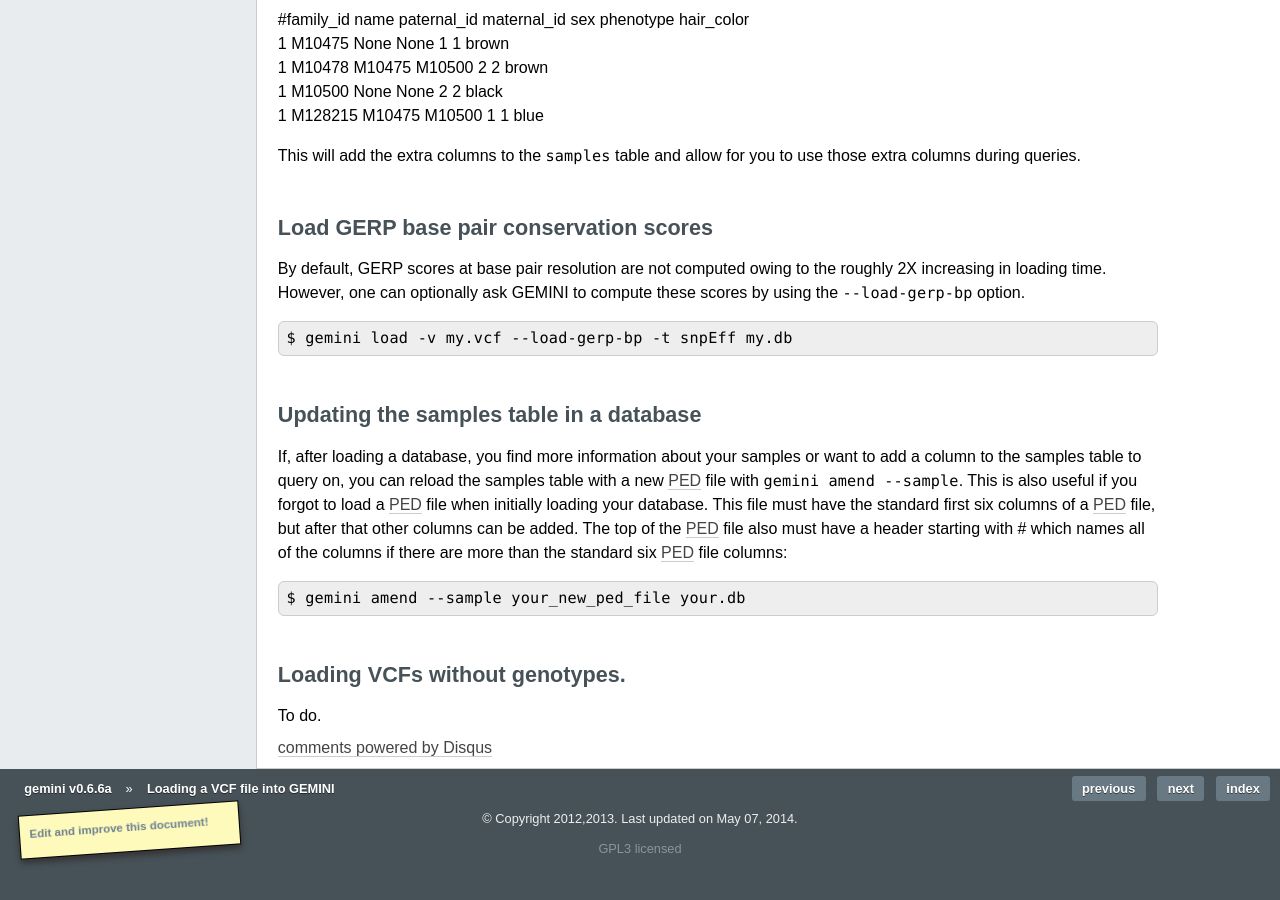
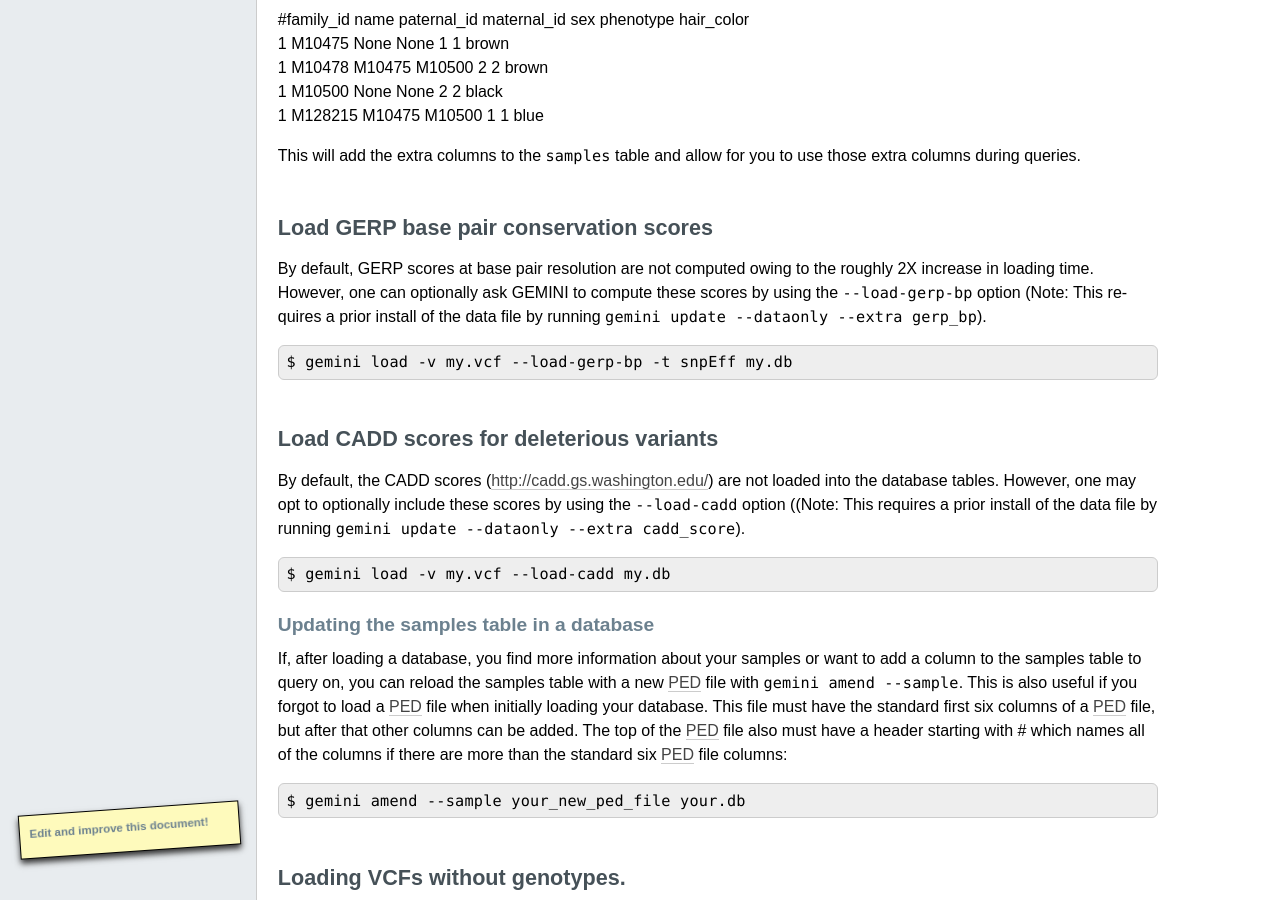
Before and after one commit to arq5x/gemini, a Sphinx documentation site: the page built from docs/content/loading.rst, in a window 1280 px wide and 900 px high, scrolled down 2331 px. Built offline with Sphinx 7.4.7, drawn with Linux system fonts in a browser that asks for light colours; formulas are drawn with MathJax 3; pages that are not in the unit, such as notebooks, are missing from menus; comment, search, counter and statistics services are not loaded; the version number is read from the project's files by our own code; some of the changed text lies outside the part shown.

Commit message:
docs for loading CADD

```diff
--- a/docs/content/loading.rst
+++ b/docs/content/loading.rst
@@ -151,14 +151,26 @@ use those extra columns during queries.
 Load GERP base pair conservation scores
 =======================================
 By default, GERP scores at base pair resolution are not computed owing to the roughly 2X
-increasing in loading time.  However, one can optionally ask GEMINI to compute these scores
-by using the ``--load-gerp-bp`` option.
+increase in loading time.  However, one can optionally ask GEMINI to compute these scores
+by using the ``--load-gerp-bp`` option (Note: This requires a prior install of the data
+file by running ``gemini update --dataonly --extra gerp_bp``).
 
 .. code-block:: bash
 
     $ gemini load -v my.vcf --load-gerp-bp -t snpEff my.db
 
 =========================================
+Load CADD scores for deleterious variants
+=========================================
+By default, the CADD scores (http://cadd.gs.washington.edu/) are not loaded into the
+database tables. However, one may opt to optionally include these scores by using the
+``--load-cadd`` option ((Note: This requires a prior install of the data file by
+running ``gemini update --dataonly --extra cadd_score``).
+
+.. code-block:: bash
+
+	$ gemini load -v my.vcf --load-cadd my.db
+
 Updating the samples table in a database
 =========================================
 If, after loading a database, you find more information about your samples or
```
